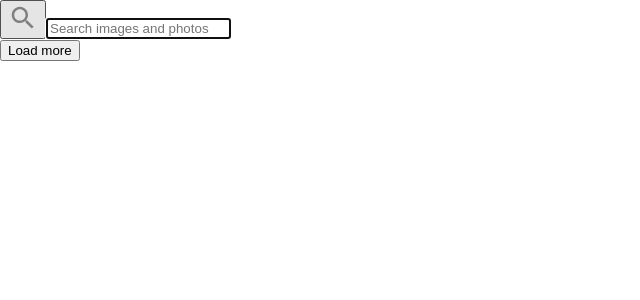
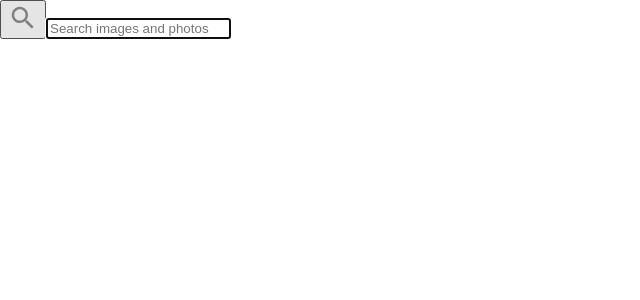
Before and after one commit to Korotkova-Iuliia/goit-react-hw-04-hooks-images, a React (Create React App) app: page / in a window 1280 px wide. Shown: the top 300 px of the page, without its empty margins (0-640 px from the left). Built offline with nearby package versions, Linux system fonts and the light colour scheme; the HTML template or start-up script is replaced by a standard one.

Commit message:
loadMore

```diff
--- a/src/components/App.jsx
+++ b/src/components/App.jsx
@@ -18,7 +18,7 @@ export class App extends Component {
   state = {
     listImages: [],
     searchImage: '',
-    page: 2,
+    page: 5,
     isLoading: false,
     largeImageURL: null,
     showModal: false,
@@ -28,34 +28,43 @@ export class App extends Component {
     const { page } = this.state;
     console.log(prevState.searchImage !== searchImage);
     if (prevState.searchImage !== searchImage) {
+      this.getAxioslistImages();
+      // this.setState({ isLoading: true });
+      // try {
+      //   const listImages = await getAxiosTag(searchImage, page);
+      //   this.setState({
+      //     listImages: listImages.hits,
+      //     isLoading: false,
+      //   });
+      //   console.log(listImages.hits);
+      //   return;
+      // } catch (error) {
+      //   console.log(error);
+      // }
+    }
+  }
+  getAxioslistImages = async () => {
+    const { searchImage, page } = this.state;
     this.setState({ isLoading: true });
     try {
       const listImages = await getAxiosTag(searchImage, page);
       this.setState({
         listImages: listImages.hits,
         isLoading: false,
+        page: page + 1,
       });
       console.log(listImages.hits);
       return;
     } catch (error) {
       console.log(error);
     }
-    }
-  }
-  handleLoadMore = () => {
-    console.log('sdfargerthaerhd');
   };
+
+  handleLoadMore = async () => {};
   handleSearchBar = imageName => {
     this.setState({ searchImage: imageName });
   };
 
-  // toggleModal = (largeImageURL, tags) => {
-  //   this.setState(({ showModal }) => ({
-  //     showModal: !showModal,
-  //     selectImages: largeImageURL,
-  //     tags,
-  //   }));
-  // };
   selectImages = (largeImageURL, tags, showModal) => {
     this.setState({ largeImageURL, tags, showModal: !showModal });
   };
@@ -92,11 +101,13 @@ export class App extends Component {
             onSelectImages={this.selectImages}
           />
         )}
-        <Button onClick={this.handleLoadMore} />
+        {!isLoading && listImages.length > 0 && (
+          <Button type="button" onClick={this.handleLoadMore} />
+        )}
         {showModal && (
           <Modal onClose={this.closeModal}>
-            <img src={largeImageURL} alt={tags} />
-            <button type="button">x</button>
+            <img src={largeImageURL} alt={tags} /> (
+            <button type="button">x</button>)
           </Modal>
         )}
 
--- a/src/components/Button/Button.jsx
+++ b/src/components/Button/Button.jsx
@@ -1,6 +1,6 @@
-const Button = onChange => {
+const Button = onClick => {
   return (
-    <button type="button" onChange={() => onChange()}>
+    <button type="button" onClick={() => onClick()}>
       Load more
     </button>
   );
```
Lines whose indentation alone changed are shown as unchanged.
